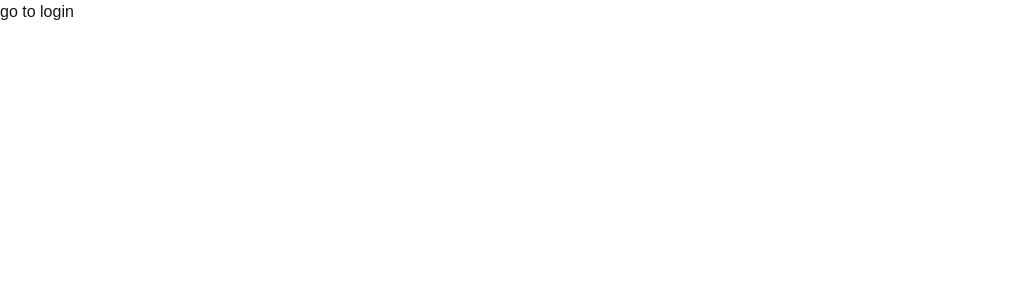
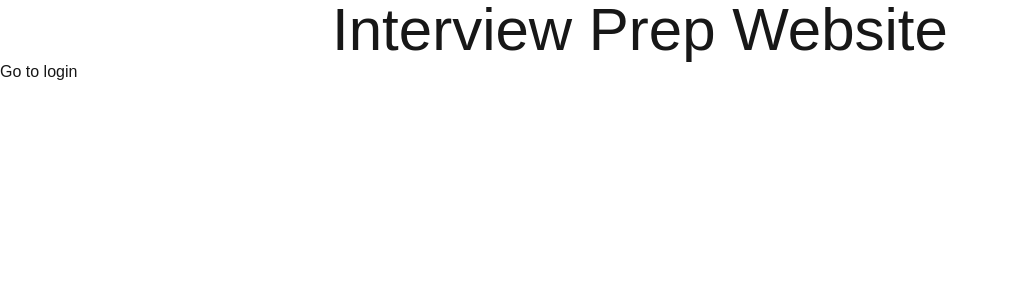
Before and after one commit to wu-jeffery/BetterVue, a Next.js app in the folder client/: page / in a window 1280 px wide. Shown: the top 300 px of the page, without its empty margins (0-1009 px from the left). Built offline with nearby package versions, Linux system fonts and the light colour scheme.

Commit message:
starting on index

```diff
--- a/client/src/pages/index.js
+++ b/client/src/pages/index.js
@@ -4,8 +4,9 @@ import Link from 'next/link';
 export default function Home() {
   return (
     <div>
-      	<Link href="/login/">
-			go to login
+      	<h1 className="text-center text-6xl">Interview Prep Website</h1>
+		<Link href="/login/" className='rounded '>
+			Go to login
 		</Link>
     </div>
   );
```
